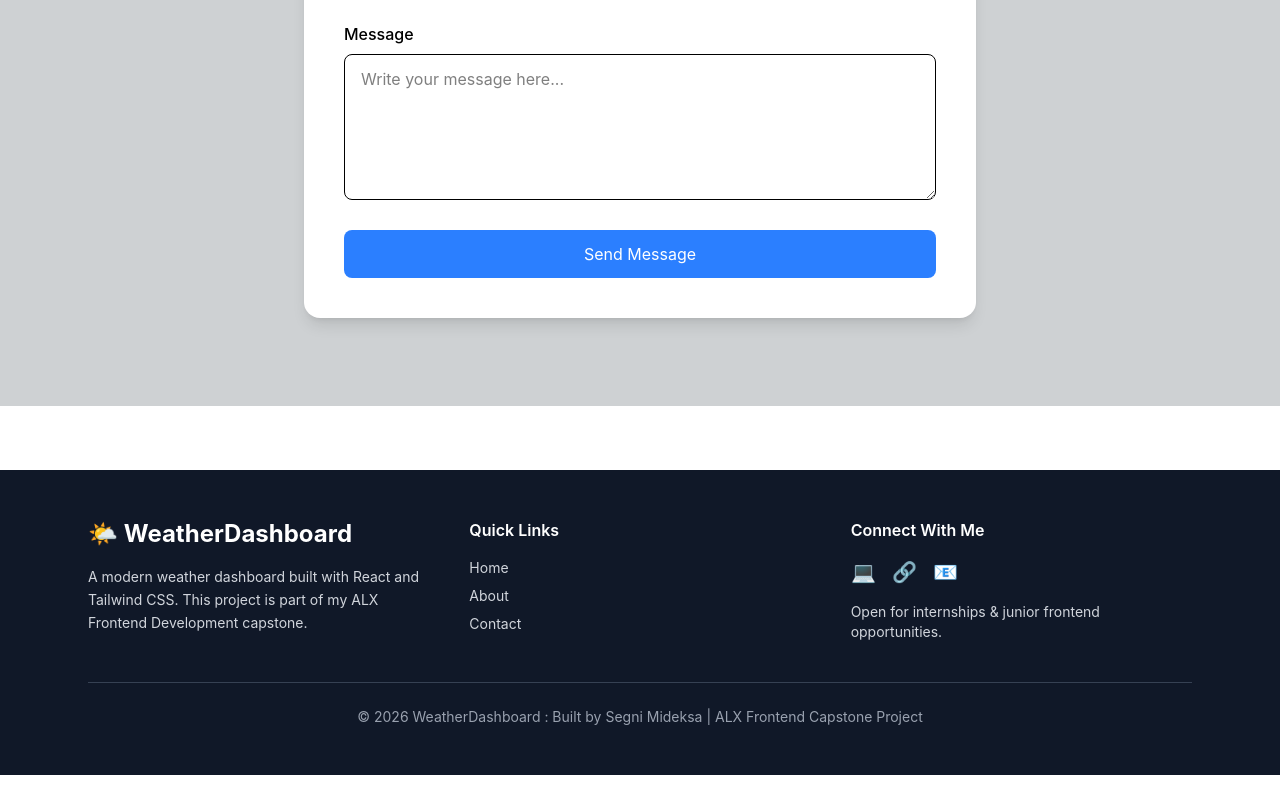
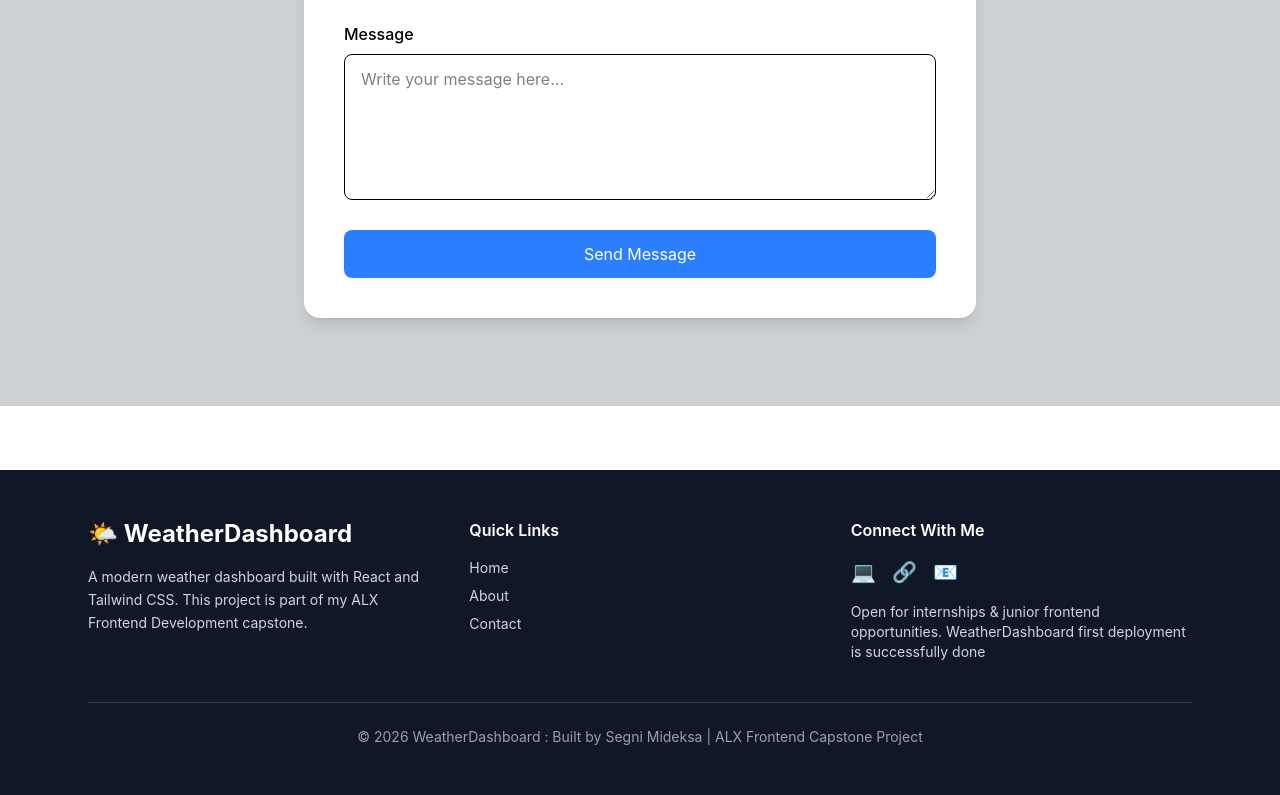
Before and after one commit to segnim21/ALX_Capstone_Project, a React (Vite) app in the folder FE-Capstone-project/: page /contact in a window 1280 px wide. Shown: the part 458-1253 px from the top of the page. Built offline with nearby package versions, Linux system fonts and the light colour scheme.

Commit message:
Check for deployment is working by adding UI

```diff
--- a/FE-Capstone-project/src/components/Footer.jsx
+++ b/FE-Capstone-project/src/components/Footer.jsx
@@ -74,7 +74,7 @@
             </div>
 
             <p className="mt-4 text-sm">
-              Open for internships & junior frontend opportunities.
+              Open for internships & junior frontend opportunities. WeatherDashboard first deployment is successfully done
             </p>
           </div>
         </div>
```
